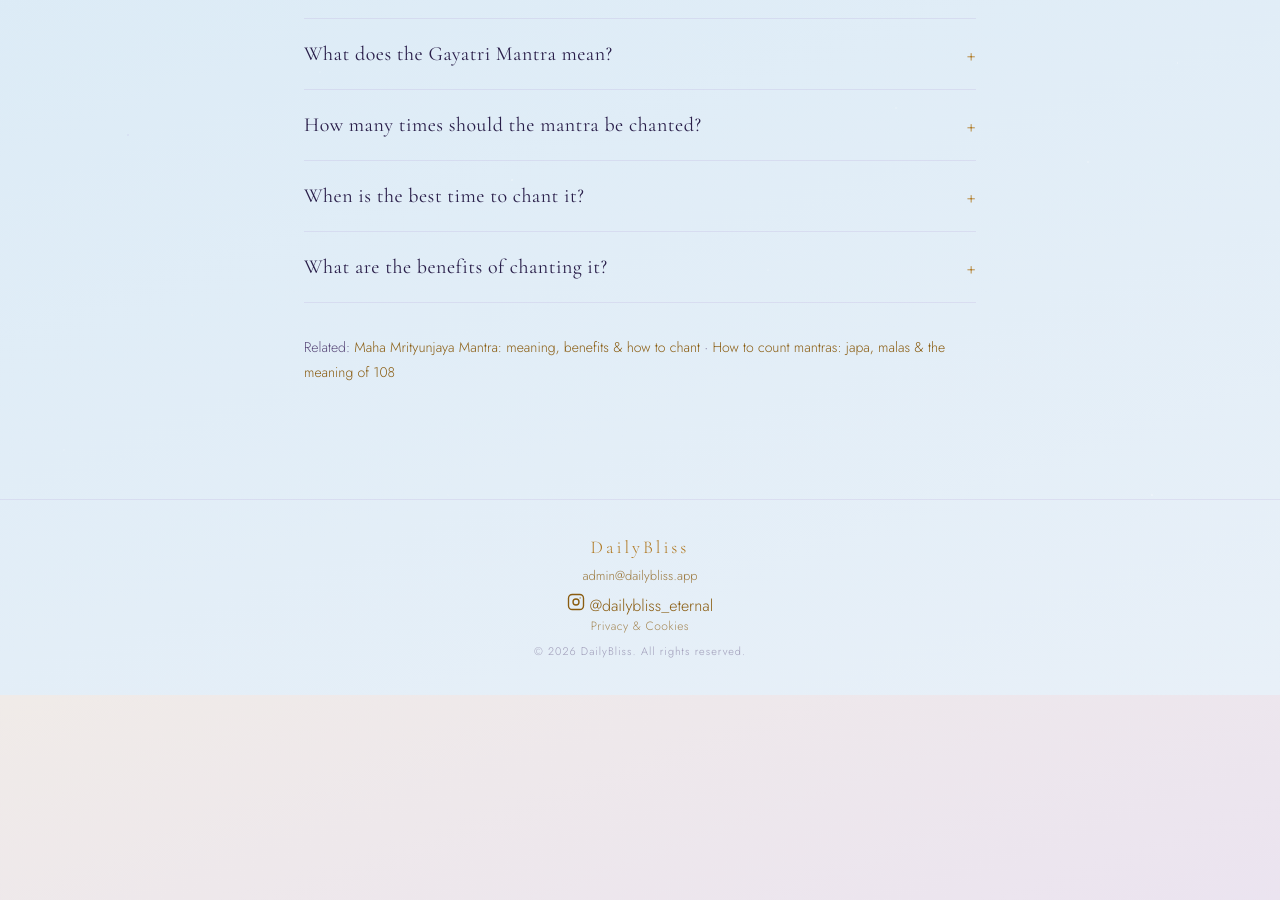
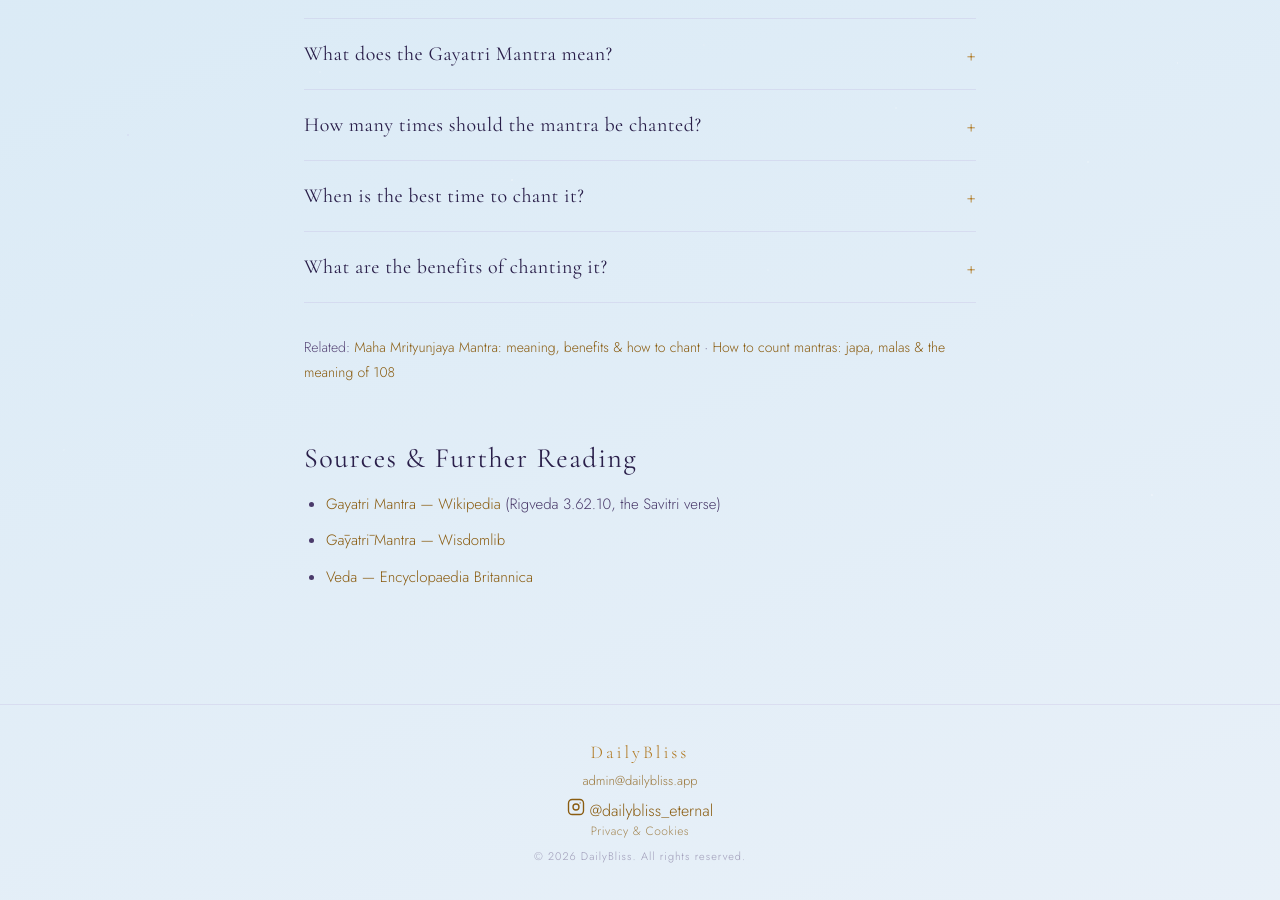
Before and after one commit to dailybliss/dailybliss.github.io, a Jekyll site: the page built from blog/gayatri-mantra.html, in a window 1280 px wide and 900 px high, scrolled down 3235 px. Built offline with Jekyll 4.4.1, drawn with Linux system fonts in a browser that asks for light colours; before the commit the page ends 3930 px from its top, so only the background shows below that.

Commit message:
Update gayatri-mantra.html

```diff
--- a/blog/gayatri-mantra.html
+++ b/blog/gayatri-mantra.html
@@ -171,4 +171,13 @@ description: "The Gayatri Mantra explained — its full Sanskrit text, word-by-w
     Related: <a href="{{ '/blog/maha-mrityunjaya-mantra/' | relative_url }}">Maha Mrityunjaya Mantra: meaning, benefits &amp; how to chant</a>
     · <a href="{{ '/blog/how-to-count-mantras/' | relative_url }}">How to count mantras: japa, malas &amp; the meaning of 108</a>
   </p>
+
+  <div style="margin-top:32px;">
+  <h2>Sources &amp; Further Reading</h2>
+  <ul>
+    <li><a href="https://en.wikipedia.org/wiki/Gayatri_Mantra" target="_blank" rel="noopener">Gayatri Mantra — Wikipedia</a> (Rigveda 3.62.10, the Savitri verse)</li>
+    <li><a href="https://www.wisdomlib.org/hinduism/scripture/g%C4%81yatr%C4%AB-mantra/d/doc7659.html" target="_blank" rel="noopener">Gāyatrī Mantra — Wisdomlib</a></li>
+    <li><a href="https://www.britannica.com/topic/Veda" target="_blank" rel="noopener">Veda — Encyclopaedia Britannica</a></li>
+  </ul>
+</div>
 </article>
```
